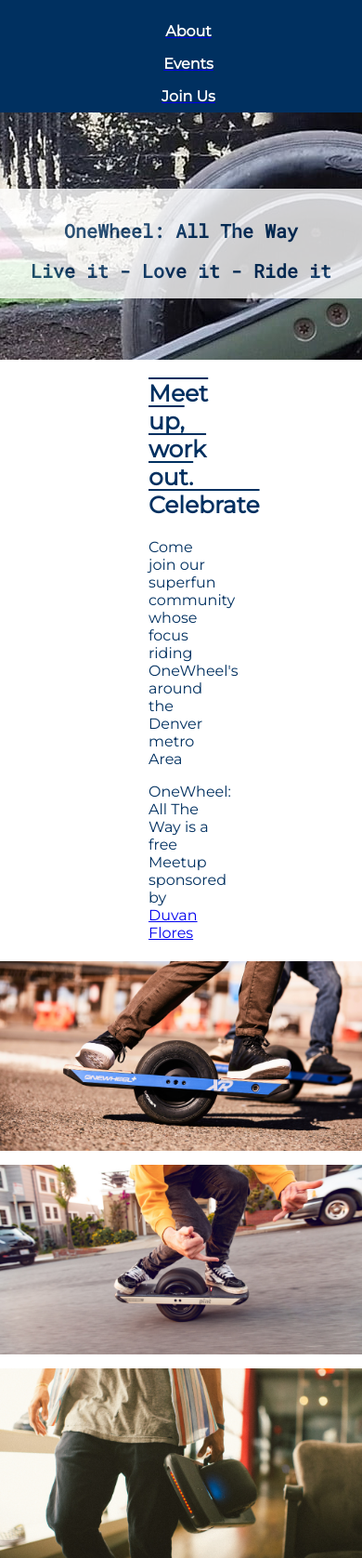
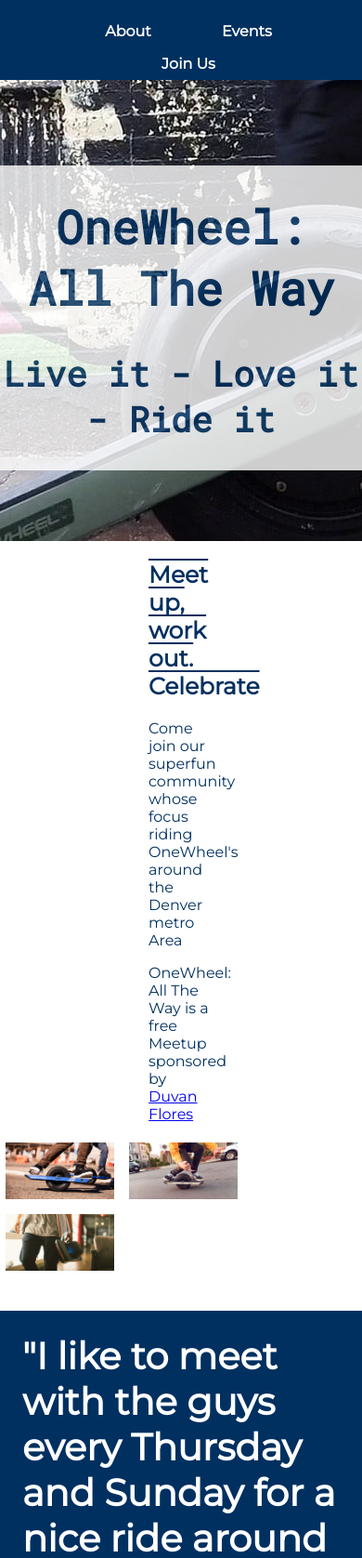
Before and after one commit to iDuvancho303/responsive-club-site, a plain HTML site: page index.html in a window 390 px wide. Shown: the top 1676 px of the page at 93% size. Drawn offline with Linux system fonts and the light colour scheme.

Commit message:
Adding more code

```diff
--- a/styles.css
+++ b/styles.css
@@ -205,63 +205,27 @@ footer .fa-heart {
 }
 /*FOOTER SECTION ENDS*/
 
-/*MEDIA SECTION*/
-@media only screen and (max-width: 1048px) {
 
-    .photos img {
-      width: 100%;
-      margin-left: auto;
-      margin-right: auto;
-    }
-  }
 
-  @media only screen and (max-width: 640px) {
+/*MEDIA QUERY SECTION*/
 
-    .intro h1 {
-      margin-top: 2rem;
-    }
+/*NAVBAR SECTION*/
+.navbar {
+    padding-top: 1rem;
+    background-color: #003060;
+    text-align: center;
+    font-weight: bold;
+}
 
-    .intro {
-      max-height: 250px;
-    }
+ul {
+    list-style: none;
+    margin: 0;
+}
 
-    .text1 h1, h2 {
-        font-size: 20px;
-    }
-
-    .photos img {
-      width: 100%;
-      margin-left: auto;
-      margin-right: auto;
-    }
-
-    li {
-      display: inline-block;
-      text-align: center;
-    }
-
-    .introduce {
-        padding-top: 0;
-    }
-
-    .testimonial h2 {
-        font-size: 2rem;
-    }
-
-  }
-
-  @media only screen and (max-width: 430px) {
-
-    li {
-        display: block;
-
-    }
-
-    .testimonial h2 {
-      font-size: 1.6rem;
-    }
-
-    .photos img {
-      width: 100%;
-    }
-  }
+li {
+    color: white;
+    padding: 0.5rem 1.5rem;
+    margin-right: 1.5rem;
+    display: inline-block;
+}
+/*NAVBAR SECTION ENDS*/
```
